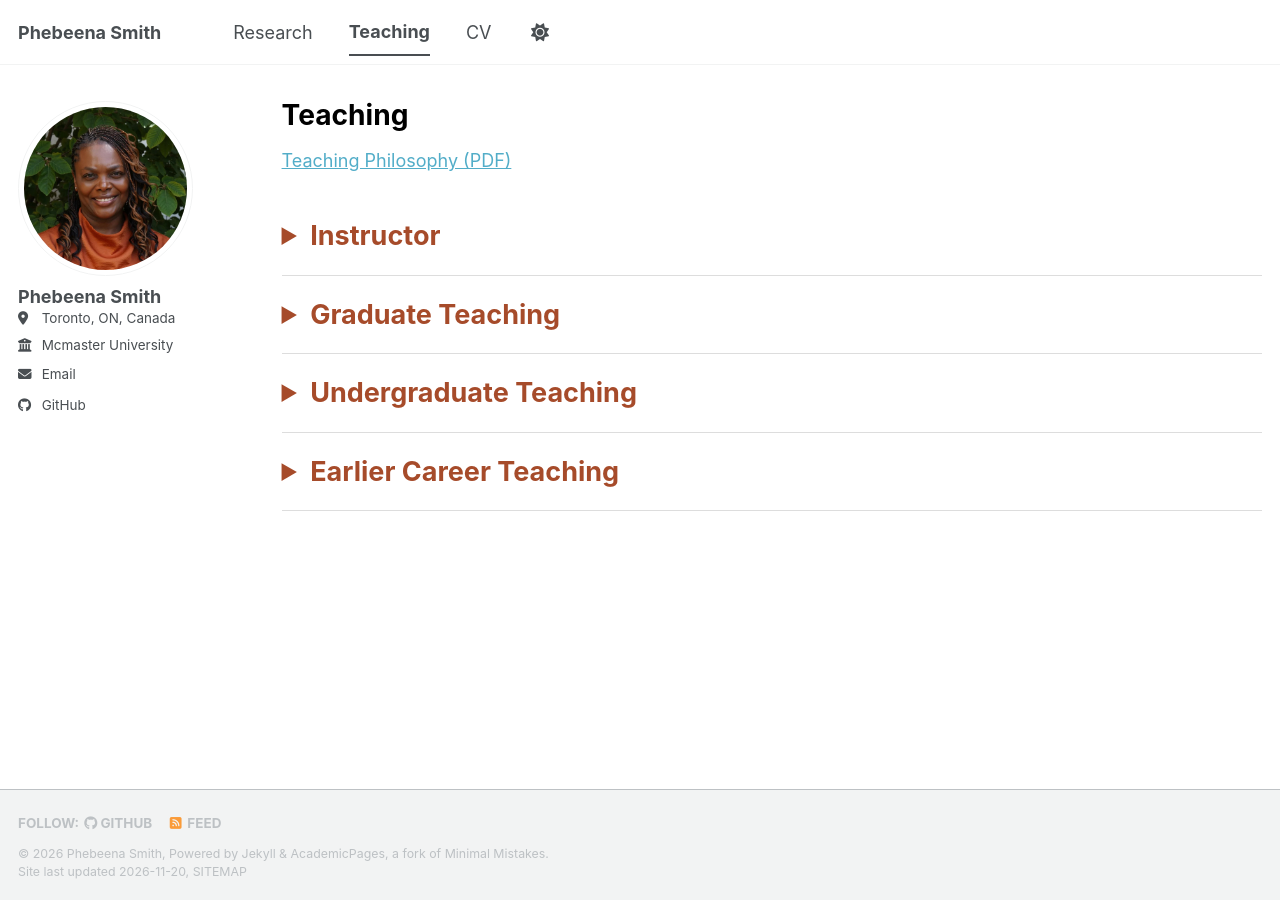
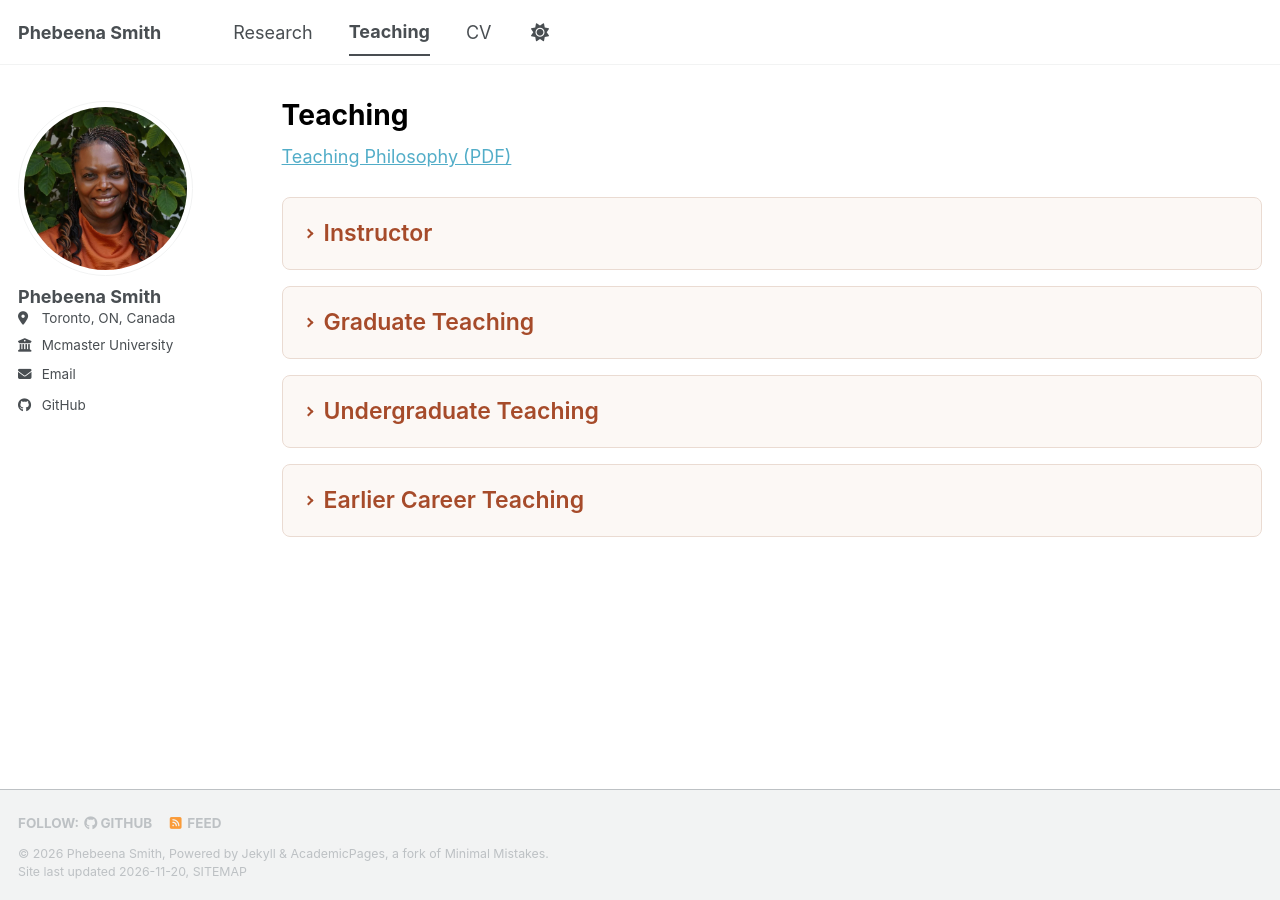
Before and after one commit to phebeenasmith/phebeenasmith.github.io, a Jekyll site: the page built from _pages/teaching.html, in a window 1280 px wide. Built offline with Jekyll 4.4.1, drawn with Linux system fonts in a browser that asks for light colours; a style sheet for code colours, icons or effects is not loaded.

Commit message:
Update teaching.html

```diff
--- a/_pages/teaching.html
+++ b/_pages/teaching.html
@@ -6,41 +6,151 @@ author_profile: true
 ---
 
 <style>
+  /* Main page title */
   .page__title {
     color: #000000 !important;
   }
 
-  .teaching-section {
-    margin: 0;
-    padding: 1.1em 0;
-    border-bottom: 1px solid #dddddd;
+  /* Teaching Philosophy button */
+  .teaching-intro {
+    margin: 0 0 1.5em;
   }
 
+  .page__content a.teaching-philosophy-link {
+    display: inline-block;
+    padding: 0.55em 0.95em;
+    border: 1px solid #EADBD2;
+    border-radius: 7px;
+    background: #FFFFFF;
+    color: #52adc8;
+    font-size: 0.9em;
+    font-weight: 500;
+    line-height: 1.5;
+    text-decoration: none;
+    transition:
+      background-color 0.18s ease,
+      border-color 0.18s ease;
+  }
+
+  .page__content a.teaching-philosophy-link:hover {
+    border-color: #A64B2A;
+    background: #FCF8F5;
+    text-decoration: none;
+  }
+
+  .page__content a.teaching-philosophy-link:focus-visible {
+    outline: 2px solid #A64B2A;
+    outline-offset: 3px;
+  }
+
+  /* Soft expandable panels */
+  .teaching-section {
+    margin: 0 0 16px;
+    padding: 0;
+    border: 1px solid #EADBD2;
+    border-radius: 8px;
+    background: #FCF8F5;
+    box-shadow: none;
+  }
+
+  /* Section headings */
   .teaching-section > summary {
+    display: flex;
+    align-items: center;
+    gap: 12px;
+    margin: 0;
+    padding: 20px 22px;
+    border: 0;
+    border-radius: 8px;
+    list-style: none;
+    color: #A64B2A;
+    font-size: 23px;
+    font-weight: 600;
+    line-height: 1.35;
     cursor: pointer;
-    color: #A64B2A;
-    font-size: 1.5em;
-    font-weight: bold;
-    line-height: 1.4;
+    transition: background-color 0.18s ease;
+  }
+
+  /* Hide default browser arrows */
+  .teaching-section > summary::-webkit-details-marker {
+    display: none;
+  }
+
+  .teaching-section > summary::marker {
+    content: "";
+  }
+
+  /* Small custom chevrons */
+  .teaching-section > summary::before {
+    content: "";
+    display: inline-block;
+    flex: 0 0 7px;
+    width: 7px;
+    height: 7px;
+    border-right: 2px solid currentColor;
+    border-bottom: 2px solid currentColor;
+    transform: rotate(-45deg);
+    transition: transform 0.18s ease;
+  }
+
+  .teaching-section[open] > summary::before {
+    transform: rotate(45deg);
+  }
+
+  .teaching-section > summary:hover {
+    background: #F5EBE4;
   }
 
   .teaching-section > summary:focus-visible {
     outline: 2px solid #A64B2A;
-    outline-offset: 4px;
+    outline-offset: -4px;
   }
 
-  .teaching-section-content {
-    padding-top: 1em;
+  .teaching-section[open] > summary {
+    border-radius: 8px 8px 0 0;
   }
 
-  .teaching-institution {
-    color: #000000;
+  /* Expanded content */
+  .teaching-section-content {
+    padding: 6px 22px 22px;
+    color: #494E52;
+    line-height: 1.65;
+    overflow-wrap: break-word;
   }
 
-  a.teaching-file-link {
+  .teaching-section-content > :first-child {
+    margin-top: 0;
+  }
+
+  .teaching-section-content > :last-child {
+    margin-bottom: 0;
+  }
+
+  /* Institution headings */
+  .page__content .teaching-institution {
+    margin-top: 1.5em;
+    margin-bottom: 0.5em;
+    color: #A64B2A;
+    font-size: 1.05em;
+    font-weight: 600;
+    line-height: 1.5;
+  }
+
+  .page__content
+  .teaching-section-content > .teaching-institution:first-child {
+    margin-top: 0;
+  }
+
+  .teaching-affiliation {
+    color: #A64B2A;
+  }
+
+  /* Keep ordinary file links blue */
+  .page__content a.teaching-file-link {
     color: #52adc8;
   }
 
+  /* Inline Responsibilities / Evaluations buttons */
   button.teaching-inline-toggle,
   button.teaching-inline-toggle:hover,
   button.teaching-inline-toggle:focus {
@@ -70,10 +180,32 @@ author_profile: true
   .teaching-panel {
     margin-bottom: 1em;
   }
+
+  /* Smaller screens */
+  @media (max-width: 600px) {
+    .teaching-section > summary {
+      gap: 10px;
+      padding: 17px 16px;
+      font-size: 20px;
+    }
+
+    .teaching-section-content {
+      padding: 6px 16px 20px;
+    }
+  }
+
+  /* Respect reduced-motion preferences */
+  @media (prefers-reduced-motion: reduce) {
+    .teaching-section > summary,
+    .teaching-section > summary::before,
+    .page__content a.teaching-philosophy-link {
+      transition: none;
+    }
+  }
 </style>
 
-<p>
-  <a class="teaching-file-link"
+<p class="teaching-intro">
+  <a class="teaching-file-link teaching-philosophy-link"
      href="{{ '/files/Teaching_Philosophy_Phebeena_Smith.pdf' | relative_url }}">
     Teaching Philosophy (PDF)
   </a>
@@ -84,7 +216,9 @@ author_profile: true
 
   <div class="teaching-section-content">
 
-    <p><em>McMaster University</em></p>
+    <p class="teaching-affiliation">
+      <em>McMaster University</em>
+    </p>
 
     <ul>
       <li>
@@ -170,7 +304,9 @@ author_profile: true
 
   <div class="teaching-section-content">
 
-    <p><em>Teaching Assistant, McMaster University</em></p>
+    <p class="teaching-affiliation">
+      <em>Teaching Assistant, McMaster University</em>
+    </p>
 
     <ul>
       <li>
@@ -234,7 +370,9 @@ author_profile: true
 
   <div class="teaching-section-content">
 
-    <p><em>Teaching Assistant, McMaster University</em></p>
+    <p class="teaching-affiliation">
+      <em>Teaching Assistant, McMaster University</em>
+    </p>
 
     <ul>
       <li>
```
